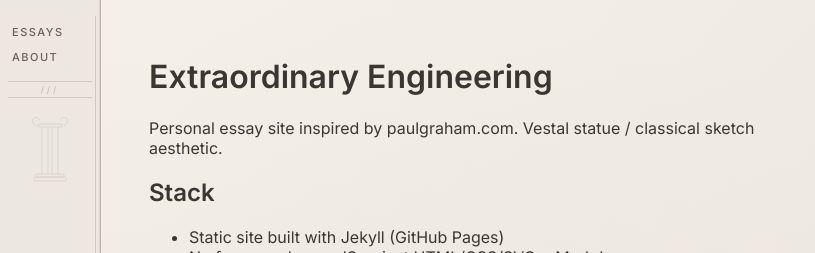
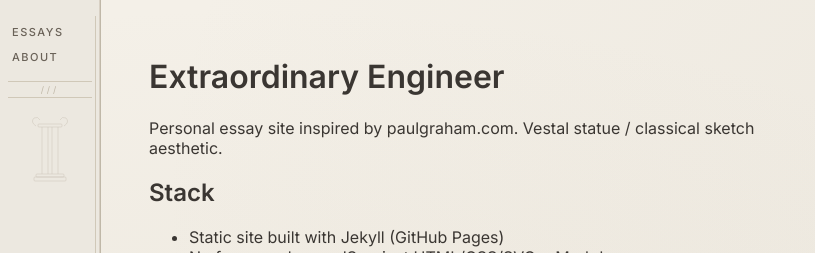
Before and after one commit to rupa99/extraordinaryengineer, a Jekyll site: the page built from CLAUDE.md, in a window 1280 px wide. Shown: the top 253 px of the page, without its empty margins (0-815 px from the left). Built offline with Jekyll 4.4.1, drawn with Linux system fonts in a browser that asks for light colours; our own code applies the rules of GitHub Pages for plain Markdown files.

Commit message:
rename to Extraordinary Engineer
Co-Authored-By: Claude Opus 4.6 (1M context) <noreply@anthropic.com>

```diff
--- a/CLAUDE.md
+++ b/CLAUDE.md
@@ -1,4 +1,4 @@
-# Extraordinary Engineering
+# Extraordinary Engineer
 
 Personal essay site inspired by paulgraham.com. Vestal statue / classical sketch aesthetic.
 
--- a/_config.yml
+++ b/_config.yml
@@ -1,4 +1,4 @@
-title: Extraordinary Engineering
+title: Extraordinary Engineer
 description: Stories from startups & engineering
 baseurl: "/ordinaryengineer"
 collections:
--- a/_layouts/default.html
+++ b/_layouts/default.html
@@ -3,7 +3,7 @@
 <head>
   <meta charset="UTF-8">
   <meta name="viewport" content="width=device-width, initial-scale=1.0">
-  <title>{{ page.title }} | Extraordinary Engineering</title>
+  <title>{{ page.title }} | Extraordinary Engineer</title>
   <link rel="preconnect" href="https://fonts.googleapis.com">
   <link rel="preconnect" href="https://fonts.gstatic.com" crossorigin>
   <link href="https://fonts.googleapis.com/css2?family=Inter:wght@300;400;500;600&display=swap" rel="stylesheet">
--- a/_layouts/home.html
+++ b/_layouts/home.html
@@ -126,7 +126,7 @@ layout: default
   </g>
 </svg>
 
-<h1 class="site-title">Extraordinary Engineering</h1>
+<h1 class="site-title">Extraordinary Engineer</h1>
 <hr class="title-rule">
 <p class="tagline">stories from startups &amp; engineering</p>
 
```
